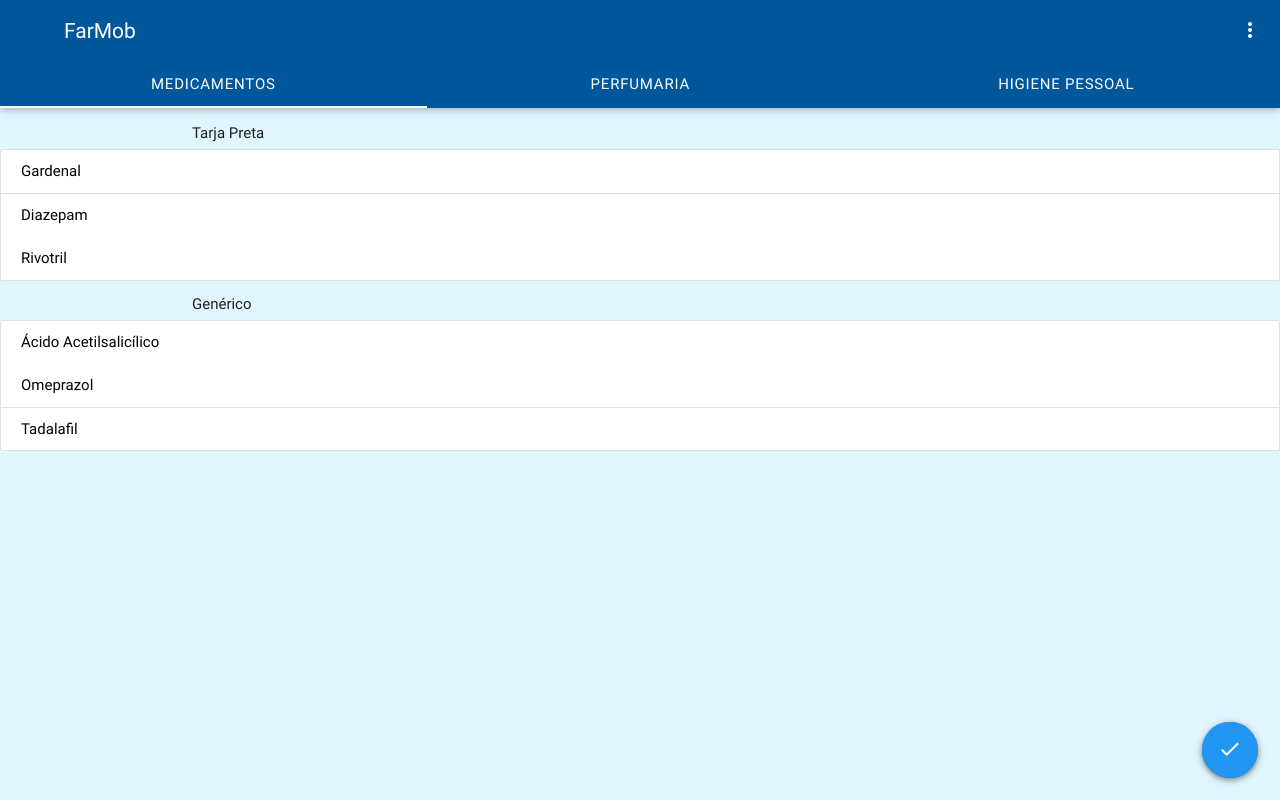
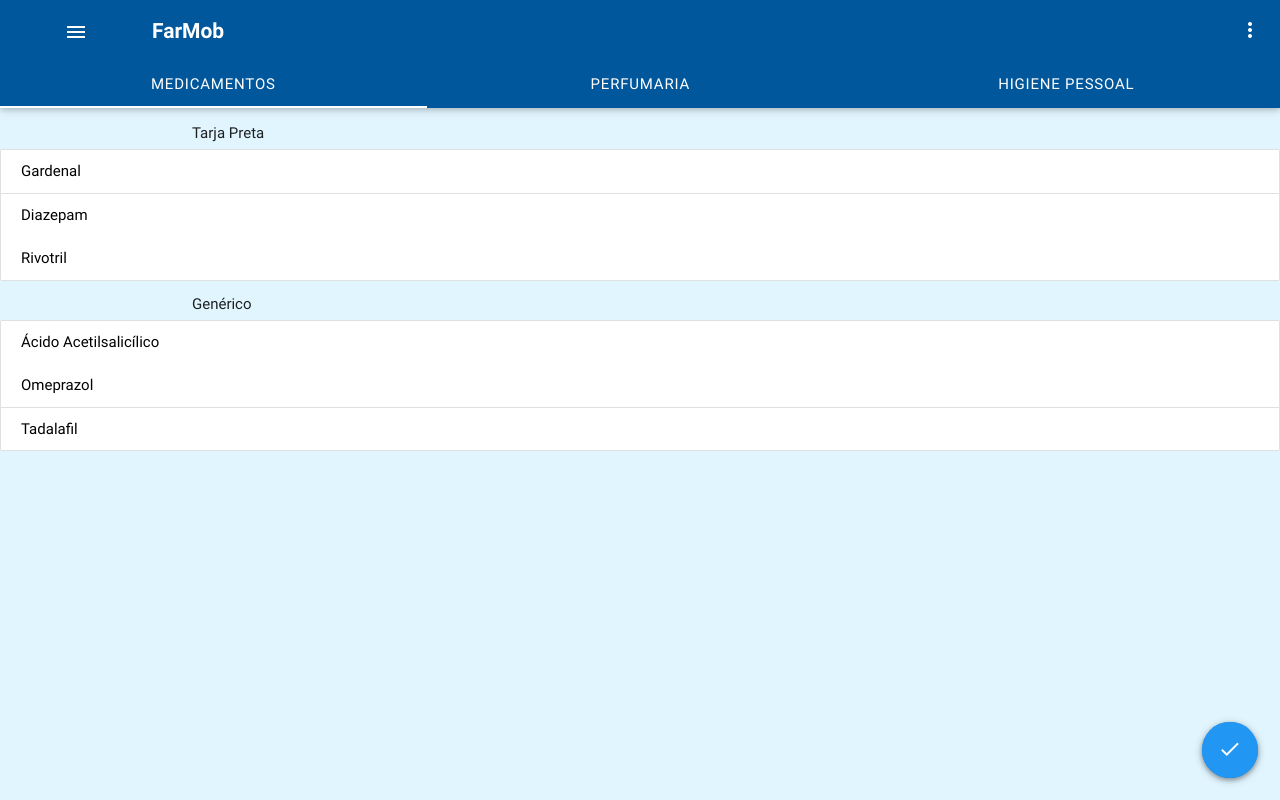
Before and after one commit to kakobotasso/fiap_farmacia_cordova, a plain HTML site: page farmacia_mob/www/index.html in a window 1280 px wide. Drawn offline with Linux system fonts and the light colour scheme.

Commit message:
Adiciona hamburguer menu

```diff
--- a/farmacia_mob/www/css/style.css
+++ b/farmacia_mob/www/css/style.css
@@ -9,6 +9,7 @@ body{
 .titulo{
     font-size: 1.4rem;
     margin-left:5%;
+    font-weight: bold;
     margin-right: auto;
 }
 
@@ -22,3 +23,9 @@ body{
 .section{
     padding-top:125px;
 }
+
+#hamburguer-menu{
+    color: #fff;
+    margin-left:5%;
+    margin-top:10px;
+}
--- a/farmacia_mob/www/index.html
+++ b/farmacia_mob/www/index.html
@@ -14,6 +14,10 @@
 
     <div class="topo-fixo z-depth-1">
         <div class="light-blue darken-4 white-text valign-wrapper">
+            <a href="#" data-activates="slide-out" id="hamburguer-menu" class="button-collapse">
+                <i class="material-icons">menu</i>
+            </a>
+
             <h5 class="titulo">FarMob</h5>
             <div>
                 <i data-activates="submenu" data-gutter="5" data-contrainwidth="false" class="material-icons waves-effect waves-light waves-circle dropdown-button">more_vert</i>
@@ -29,6 +33,12 @@
             <li class="tab"><a href="#higiene" class="waves-effect waves-light white-text">Higiene Pessoal</a></li>
         </ul>
     </div>
+
+    <ul id="slide-out" class="side-nav light-blue darken-4">
+        <li><a href="#medicamentos" class="waves-effect waves-light white-text">Medicamentos</a></li>
+        <li><a href="#perfumaria" class="waves-effect waves-light white-text">Perfumaria</a></li>
+        <li><a href="#higiene" class="waves-effect waves-light white-text">Higiene Pessoal</a></li>
+    </ul>
 
     <div class="section" id="medicamentos">
         <h6 class="container">Tarja Preta</h6>
--- a/farmacia_mob/www/js/scripts.js
+++ b/farmacia_mob/www/js/scripts.js
@@ -28,3 +28,8 @@ $('.acao-limpar').on('click', function () {
     $('#numero-vendedor').val('');
     $('.badge').remove();
 });
+
+$('.button-collapse').sideNav({
+    draggable: true,
+    closeOnClick: true
+});
```
